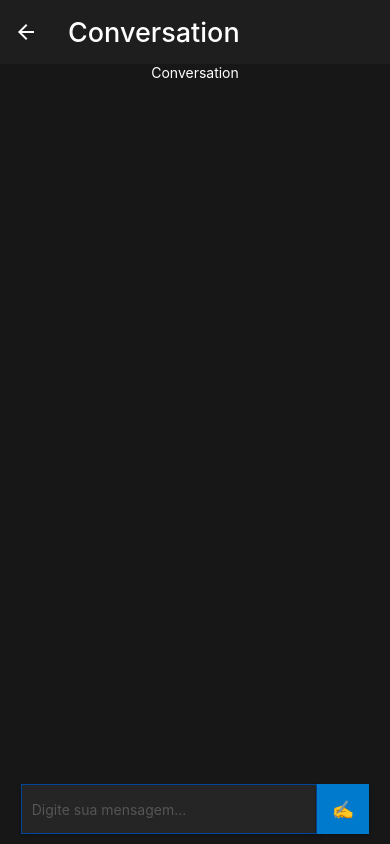
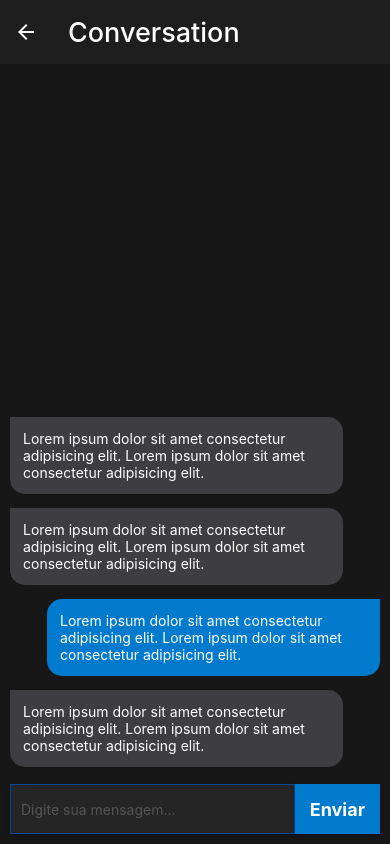
Before and after one commit to Gilbertosr5/ChatApp-frontend, a React Native app: screen /Conversation in a window 390 px wide. Built offline with nearby package versions, Linux system fonts and the light colour scheme.

Commit message:
Error Fix and Start messages styling

```diff
--- a/package.json
+++ b/package.json
@@ -14,10 +14,11 @@
     "expo": "~50.0.8",
     "expo-status-bar": "~1.11.1",
     "react": "18.2.0",
+    "react-icons": "^5.0.1",
     "react-native": "0.73.4",
+    "react-native-gesture-handler": "~2.14.0",
     "react-native-safe-area-context": "4.8.2",
-    "react-native-screens": "~3.29.0",
-    "react-native-gesture-handler": "~2.14.0"
+    "react-native-screens": "~3.29.0"
   },
   "devDependencies": {
     "@babel/core": "^7.20.0"
--- a/src/screens/Conversation/index.jsx
+++ b/src/screens/Conversation/index.jsx
@@ -1,37 +1,66 @@
 import { View, Text, StyleSheet, Pressable } from "react-native";
-import Input from "../../components/input";
+import Input from "../../components/Input";
 
 const Conversation = () => {
   return (
-    <View style={styles.homeContainer}>
-      <Text style={{ color: "white" }}>Conversation</Text>
-      <View style={styles.messagesContainer}></View>
+    <View style={styles.conversationContainer}>
+      <View style={styles.messagesContainer}>
+        <View style={styles.otherMessage}>
+          <Text style={styles.otherMessageText}>
+            Lorem ipsum dolor sit amet consectetur adipisicing elit. Lorem ipsum
+            dolor sit amet consectetur adipisicing elit.
+          </Text>
+        </View>
+        <View style={styles.otherMessage}>
+          <Text style={styles.otherMessageText}>
+            Lorem ipsum dolor sit amet consectetur adipisicing elit. Lorem ipsum
+            dolor sit amet consectetur adipisicing elit.
+          </Text>
+        </View>
+        <View style={styles.message}>
+          <Text style={styles.messageText}>
+            Lorem ipsum dolor sit amet consectetur adipisicing elit. Lorem ipsum
+            dolor sit amet consectetur adipisicing elit.
+          </Text>
+        </View>
+        <View style={styles.otherMessage}>
+          <Text style={styles.otherMessageText}>
+            Lorem ipsum dolor sit amet consectetur adipisicing elit. Lorem ipsum
+            dolor sit amet consectetur adipisicing elit.
+          </Text>
+        </View>
+      </View>
       <View style={styles.writeContainer}>
         <Input width={"80%"} height={50} placeholder="Digite sua mensagem..." />
-        <Pressable style={styles.joinButton} >
-          <Text style={styles.joinButtonText}>✍</Text>
+        <Pressable style={styles.joinButton}>
+          <Text style={styles.joinButtonText}>Enviar</Text>
         </Pressable>
       </View>
     </View>
   );
 };
 
+// MUDAR A VIEW DAS MENSAGENS PARA UMA SCROLLVIEW ========================================
+
 export default Conversation;
 
 const styles = StyleSheet.create({
-  homeContainer: {
+  conversationContainer: {
     backgroundColor: "#171717",
     flex: 1,
     alignItems: "center",
   },
-  messagesContainer:{
-    flex:1
+  messagesContainer: {
+    flex: 1,
+    width: "100%",
+    justifyContent: "flex-end",
+    paddingHorizontal: 10,
   },
-  writeContainer:{
-    padding:10,
-    width:"100%",
-    flexDirection:"row",
-    justifyContent:"center"
+  writeContainer: {
+    padding: 10,
+    width: "100%",
+    flexDirection: "row",
+    justifyContent: "center",
   },
   joinButton: {
     backgroundColor: "#007ACC",
@@ -44,13 +73,38 @@ const styles = StyleSheet.create({
     shadowRadius: 3.84,
 
     elevation: 5,
-    justifyContent:"center",
-    alignItems:"center",
-    paddingHorizontal:15,
+    justifyContent: "center",
+    alignItems: "center",
+    paddingHorizontal: 15,
   },
   joinButtonText: {
     color: "#FFF",
     fontWeight: "bold",
-    fontSize: 18
+    fontSize: 18,
+  },
+  otherMessage: {
+    backgroundColor: "#3E3E42",
+    maxWidth: "90%",
+    padding: 13,
+    borderTopRightRadius: 15,
+    borderBottomLeftRadius: 15,
+    borderBottomRightRadius: 15,
+    marginVertical: 7,
+  },
+  otherMessageText: {
+    color: "#FFF",
+  },
+  message: {
+    backgroundColor: "#007ACC",
+    maxWidth: "90%",
+    padding: 13,
+    borderTopLeftRadius: 15,
+    borderBottomLeftRadius: 15,
+    borderBottomRightRadius: 15,
+    marginVertical: 7,
+    alignSelf: "flex-end",
+  },
+  messageText: {
+    color: "#FFF",
   },
 });
```
Also changed, not shown: src/screens/Home/index.jsx (+12 -3 lines), 1 other file (tests, documents, lock files or other folders).
